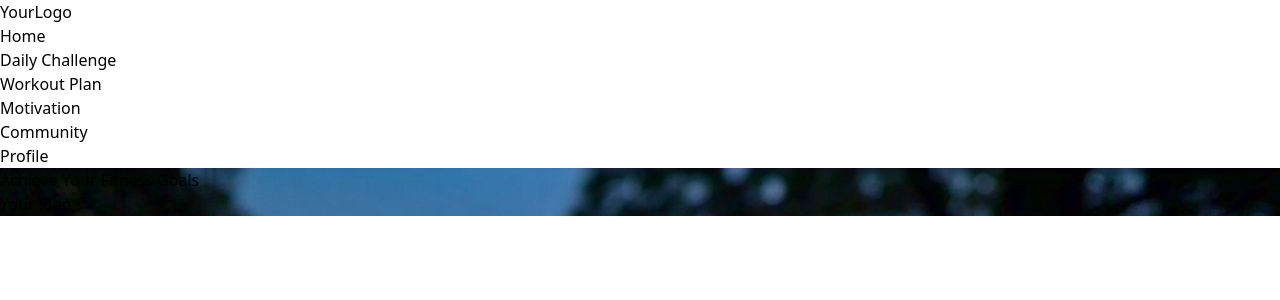
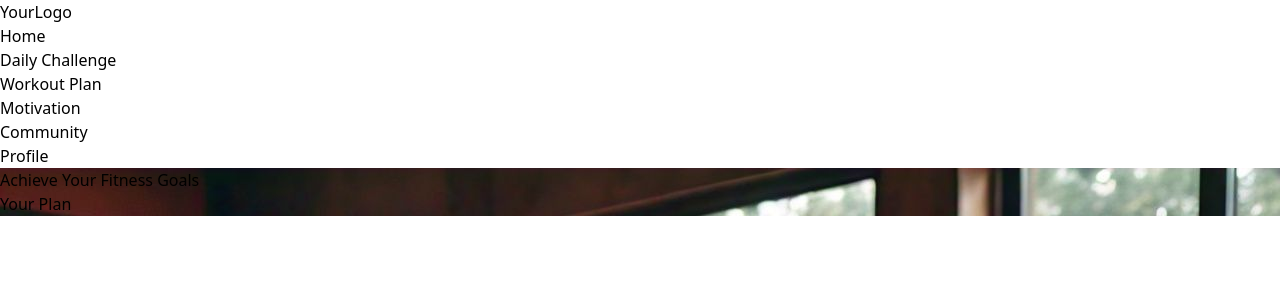
Before and after one commit to Saravjeet0806/aarogya_smart, a React (Vite) app: page / in a window 1280 px wide. Shown: the top 300 px of the page. Built offline with nearby package versions, Linux system fonts and the light colour scheme.

Commit message:
fixed button

```diff
--- a/src/components/Homepage.jsx
+++ b/src/components/Homepage.jsx
@@ -1,19 +1,25 @@
 import React from 'react';
-import backgroundImage from '../assets/images/indianflagdress.jpg';
+import backgroundImage from '../assets/images/yogaman.jpg';
 
 const HomePage = () => {
   return (
     <section
       id="home"
       className="relative bg-cover bg-center h-screen"
-      style={{ backgroundImage: `url(${backgroundImage})` }}
+      style={{
+        backgroundImage: `url(${backgroundImage})`,
+        backgroundSize: 'cover',
+        backgroundPosition: 'top center'
+      }}
     >
-      <div className="absolute inset-0 bg-black opacity-10"></div>
-      <div className="container mx-auto px-4 py-20 text-center relative z-10">
-        <h1 className="text-4xl font-bold text-white">Achieve Your Fitness Goals</h1>
-        <a href="#workout-plan" className="mt-6 px-8 py-3 bg-red-600 text-white rounded-full hover:bg-red-700">
-          Your Plan
-        </a>
+      <div className="absolute inset-0 bg-black opacity-40"></div>
+      <div className="container mx-auto px-4 py-20 text-center relative z-10 flex flex-col justify-center h-full">
+        <h1 className="text-4xl font-bold text-white mb-auto">Achieve Your Fitness Goals</h1>
+        <div className="absolute bottom-20 right-10">
+          <a href="#workout-plan" className="px-8 py-3 bg-red-600 text-white rounded-full hover:bg-red-700">
+            Your Plan
+          </a>
+        </div>
       </div>
     </section>
   );
```
